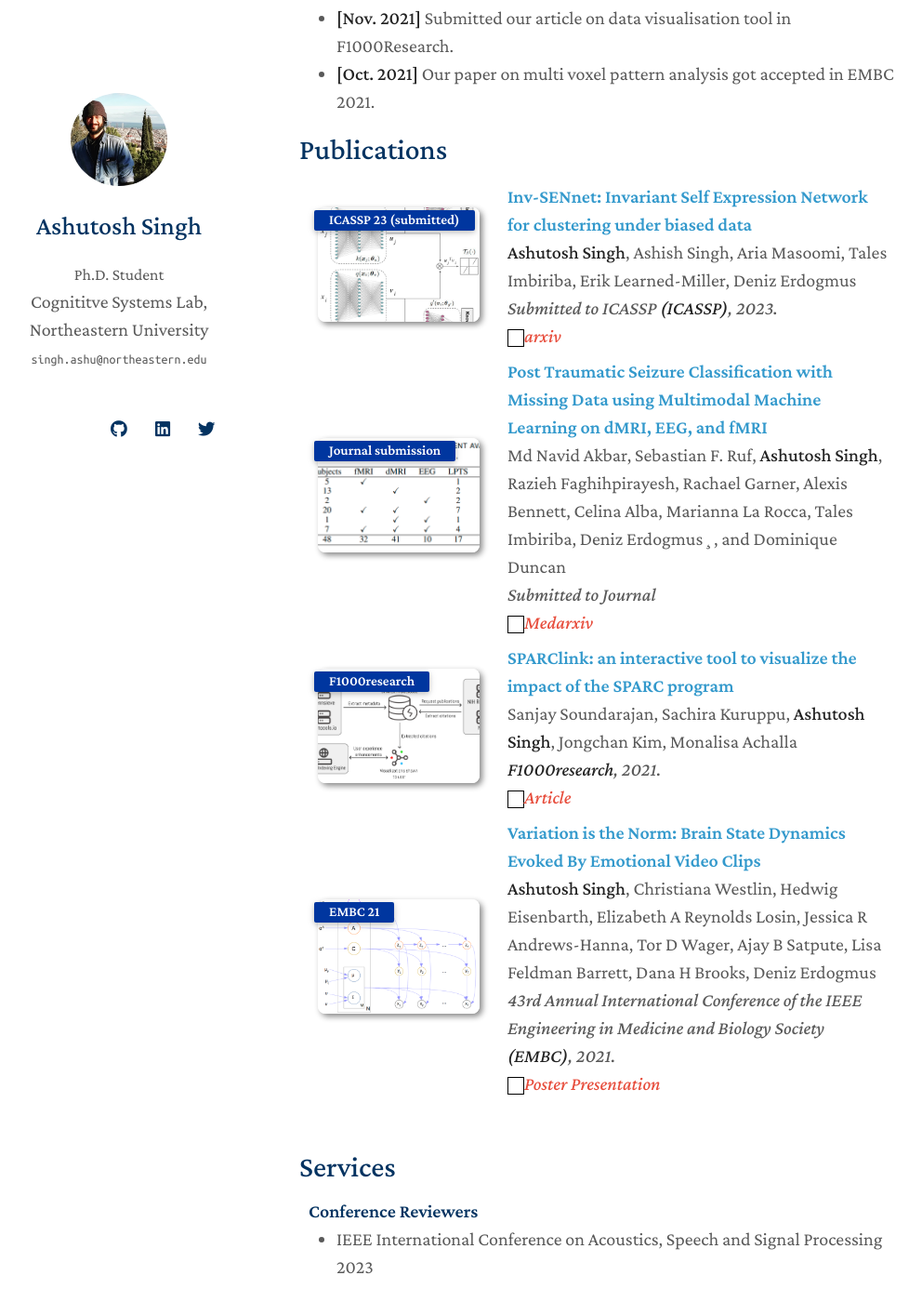
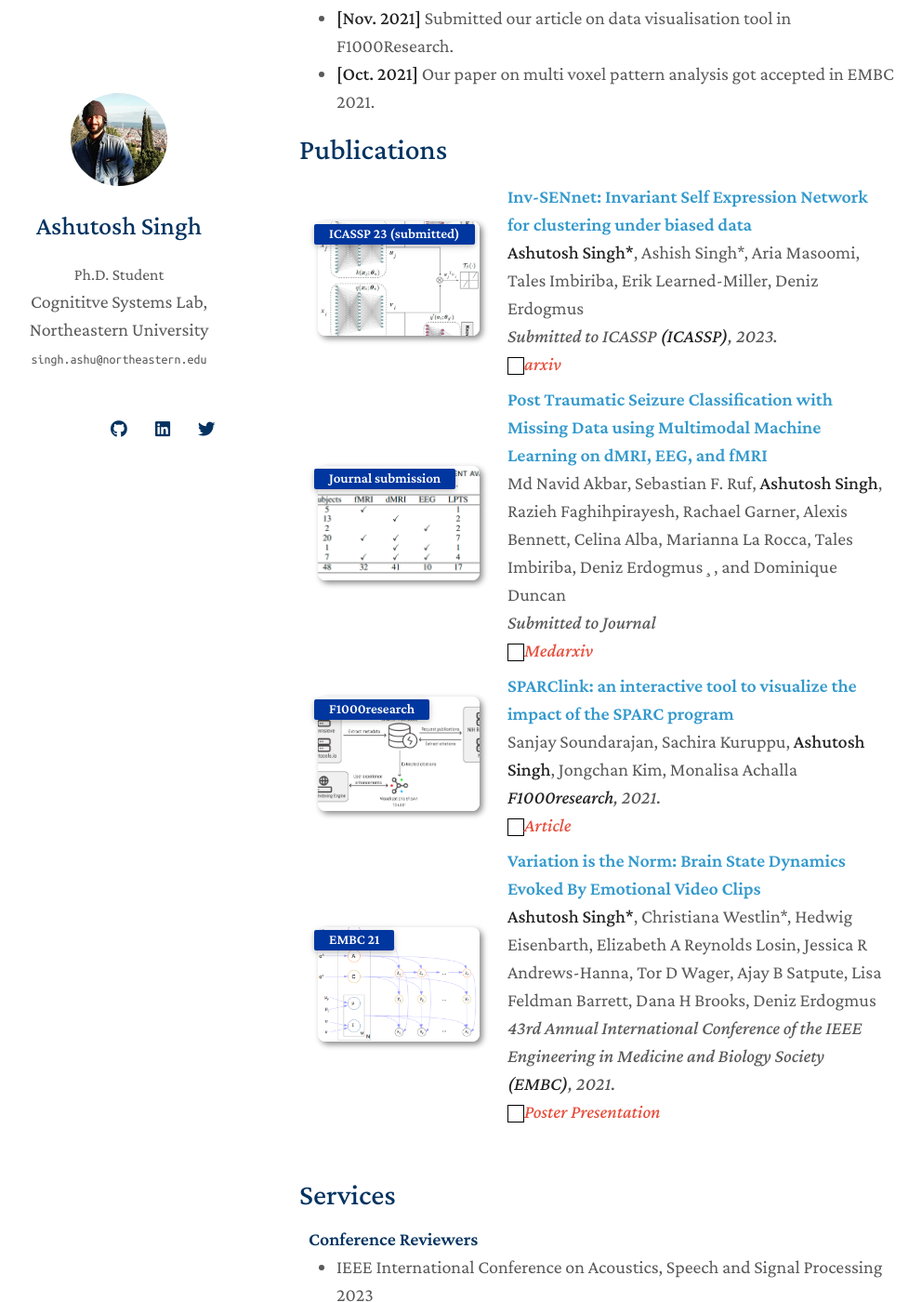
Before and after one commit to ashutosh17dec/ashutosh17dec.github.io, a Jekyll site: the page built from index.md, in a window 1280 px wide and 1400 px high, scrolled down 1216 px. Shown: the whole window at 93% size, without its empty margins (148-1140 px from the left). Built offline with Jekyll 4.4.1, drawn with Linux system fonts in a browser that asks for light colours; nearby versions of some CDN libraries; a style sheet for code colours, icons or effects is not loaded; our own code applies the rules of GitHub Pages for plain Markdown files.

Commit message:
Update publications.md

```diff
--- a/_includes/publications.md
+++ b/_includes/publications.md
@@ -13,7 +13,7 @@
 
   <div class="col-sm-9" style="position: relative;width: 100%;padding-right: 15px;padding-left: 20px;">
     <div class="title"><a href="https://arxiv.org/pdf/2211.06780.pdf"> Inv-SENnet: Invariant Self Expression Network for clustering under biased data</a></div>
-    <div class="author"><strong>Ashutosh Singh</strong>, Ashish Singh, Aria Masoomi, Tales Imbiriba, Erik Learned-Miller, Deniz Erdogmus</div>
+    <div class="author"><strong>Ashutosh Singh*</strong>, Ashish Singh*, Aria Masoomi, Tales Imbiriba, Erik Learned-Miller, Deniz Erdogmus</div>
     <div class="periodical"><em> Submitted to ICASSP <strong>(ICASSP)</strong>, 2023.</em></div>
     <div class="links">
       <a href="https://arxiv.org/pdf/2211.06780.pdf" class="btn btn-sm z-depth-0" role="button" target="_blank" style="font-size:12px;"></a>
@@ -75,7 +75,7 @@ Bennett, Celina Alba, Marianna La Rocca, Tales Imbiriba, Deniz Erdogmus¸, and D
 
   <div class="col-sm-9" style="position: relative;width: 100%;padding-right: 15px;padding-left: 20px;">
     <div class="title"><a href="https://arxiv.org/pdf/2110.12392.pdf">Variation is the Norm: Brain State Dynamics Evoked By Emotional Video Clips</a></div>
-    <div class="author"><strong>Ashutosh Singh</strong>, Christiana Westlin, Hedwig Eisenbarth, Elizabeth A Reynolds Losin, Jessica R Andrews-Hanna, Tor D Wager, Ajay B Satpute, Lisa Feldman Barrett, Dana H Brooks, Deniz Erdogmus</div>
+    <div class="author"><strong>Ashutosh Singh*</strong>, Christiana Westlin*, Hedwig Eisenbarth, Elizabeth A Reynolds Losin, Jessica R Andrews-Hanna, Tor D Wager, Ajay B Satpute, Lisa Feldman Barrett, Dana H Brooks, Deniz Erdogmus</div>
     <div class="periodical"><em>43rd Annual International Conference of the IEEE Engineering in Medicine and Biology Society <strong>(EMBC)</strong>, 2021.</em></div>
     <div class="links">
       <a href="https://ieeexplore.ieee.org/stamp/stamp.jsp?tp=&arnumber=9630852" class="btn btn-sm z-depth-0" role="button" target="_blank" style="font-size:12px;"></a>
```
